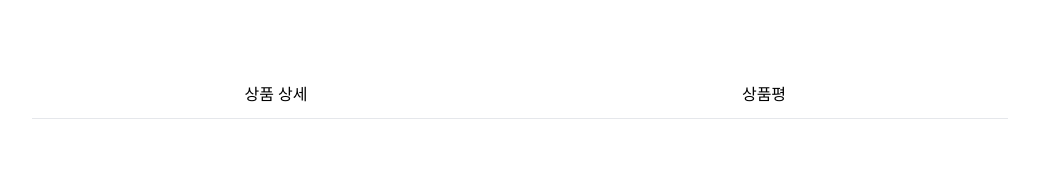
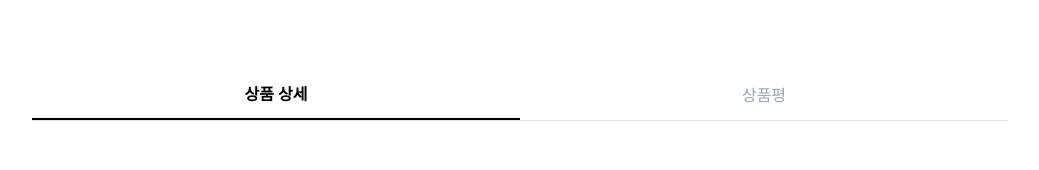
Before and after one commit to hyebinJeong/EYL_Frontend, a Vue app: page /products/1 in a window 1280 px wide. Shown: the part 522-692 px from the top of the page, without its empty margins (120-1159 px from the left). Built offline with nearby package versions, Linux system fonts and the light colour scheme.

Commit message:
feat(product-detail): ProductDetail.vue 탭 전환 로직 추가, ProductTabs.vue 버튼 로직 변경

```diff
--- a/src/components/ProductDetail/ProductDetail.vue
+++ b/src/components/ProductDetail/ProductDetail.vue
@@ -1,10 +1,22 @@
 <script setup>
+import { ref } from 'vue';
+
 import ProductDetailDescription from './ProductDetailDescription.vue';
 import ProductSummary from './ProductSummary.vue';
 import ProductTabs from './ProductTabs.vue';
+// 리뷰 작업하고 주석 해제제
+// import ProductReviewPage from './ProductReviewPage.vue';
 
 // 부모인 ProductDetailPage.vue에서 받은 productId props
 const props = defineProps(['productId']);
+
+// 현재 선택된 탭 상태
+const selectedTab = ref('description');
+
+// 탭 전환 시 selectedTab 값 바꿔주기
+const changeTab = tab => {
+  selectedTab.value = tab;
+};
 </script>
 
 <template>
@@ -13,10 +25,11 @@ const props = defineProps(['productId']);
     <ProductSummary :product-id="productId" />
 
     <!-- Tab UI (기본 - 상세설명 탭) -->
-    <ProductTabs />
+    <ProductTabs :selected-tab="selectedTab" @tabChange="changeTab" />
 
-    <!-- 상세설명 탭 내용 (기본 설정) -->
-    <ProductDetailDescription />
+    <!-- 상세설명 탭 내용, 탭에 해당하는 컴포넌트 조건부 렌더링 -->
+    <ProductDetailDescription v-if="selectedTab === 'description'" />
+    <!-- <ProductReviewPage v-if="selectedTab === 'review'" :product-id="productId" /> -->
   </div>
 </template>
 
--- a/src/components/ProductDetail/ProductDetailDescription.vue
+++ b/src/components/ProductDetail/ProductDetailDescription.vue
@@ -24,7 +24,7 @@ const product = ref(null);
     <div class="mt-12">
       <div class="py-8">
         <div class="mb-12">
-          <!-- 대표 이미지지 -->
+          <!-- 대표 이미지 -->
           <img
             alt="Product feature highlight: Fresh Orange"
             class="w-full h-auto rounded-lg shadow-md"
--- a/src/components/ProductDetail/ProductTabs.vue
+++ b/src/components/ProductDetail/ProductTabs.vue
@@ -17,34 +17,29 @@ const emit = defineEmits(['tabChange']);
 const changeTab = tabName => {
   emit('tabChange', tabName);
 };
+
+// 반복 렌더링을 위해 탭 목록 배열 추가
+const tabs = [
+  { name: 'description', label: '상품 상세' },
+  { name: 'review', label: '상품평' },
+];
 </script>
 
 <template>
   <!-- 탭 전체 컨테이너 -->
   <div class="ProductTabs flex border-b">
-    <!-- 상세 설명 탭 버튼 -->
     <button
+      v-for="tab in tabs"
+      :key="tab.name"
       :class="[
         'flex-1 px-4 py-3 text-center transition',
-        selectedTab === 'description'
-          ? 'border-b-2 border-black font-bold text-black'
-          : 'text-500',
+        selectedTab === tab.name
+          ? 'border-b-2 border-black text-black font-bold'
+          : 'text-gray-400 font-normal hover:text-black',
       ]"
-      @click="changeTab('description')"
+      @click="changeTab(tab.name)"
     >
-      상품 상세
-    </button>
-    <!-- 상품평 탭 버튼 -->
-    <button
-      :class="[
-        'flex-1 px-4 py-3 text-center transition',
-        selectedTab === 'review'
-          ? 'border-b-2 border-black font-bold text-black'
-          : 'text-500',
-      ]"
-      @click="changeTab('review')"
-    >
-      상품평
+      {{ tab.label }}
     </button>
   </div>
 </template>
```
